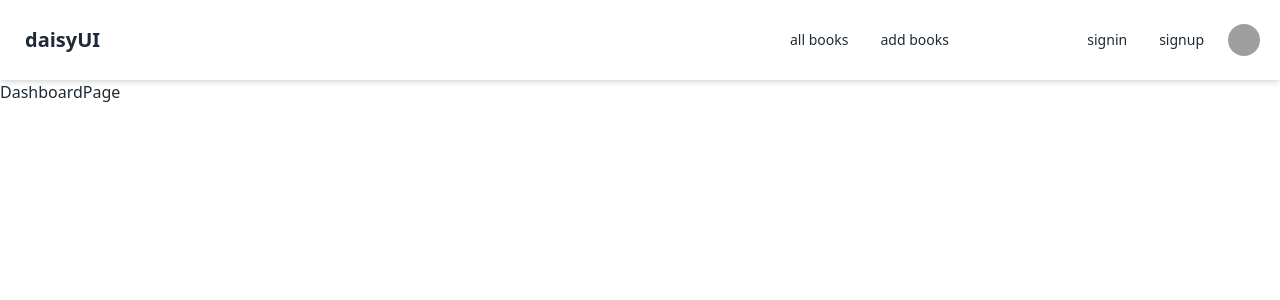
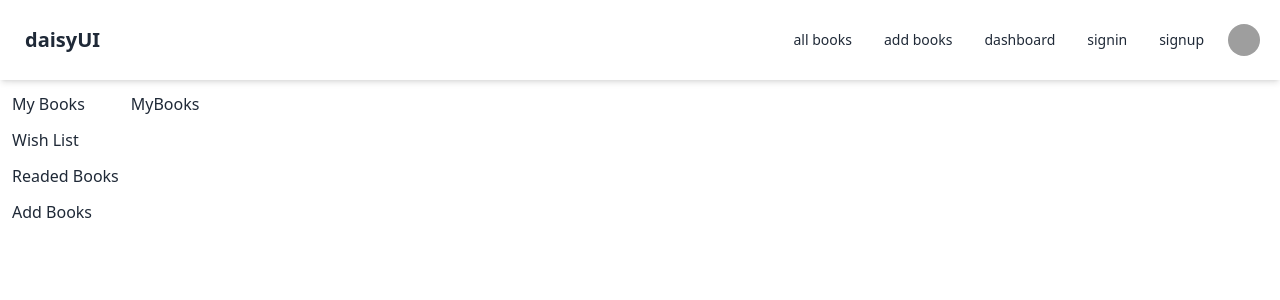
Before and after one commit to Moh-RAIEAN/assignment-5-frontend, a React (Vite) app: page /dashboard in a window 1280 px wide. Shown: the top 300 px of the page. Built offline with nearby package versions, Linux system fonts and the light colour scheme; grey boxes are pictures that could not be loaded.

Commit message:
created a basic dashboard layout and dashboard routes created

```diff
--- a/src/components/ui/Link.tsx
+++ b/src/components/ui/Link.tsx
@@ -11,7 +11,7 @@ export default function Link({
   return (
     <NavLink
       to={navigateTo}
-      className={({ isActive }) => (isActive ? "font-bold text-white" : "")}
+      className={({ isActive }) => (isActive ? "text-white" : "")}
     >
       {children}
     </NavLink>
--- a/src/components/view/Navbar.tsx
+++ b/src/components/view/Navbar.tsx
@@ -17,7 +17,7 @@ export default function Navbar() {
             <Link navigateTo="/add-book">add books</Link>
           </li>
           <li>
-            <Link navigateTo="/dashboard">dashboard</Link>
+            <Link navigateTo="/dashboard/">dashboard</Link>
           </li>
           <li>
             <Link navigateTo="/auth/signin">signin</Link>
--- a/src/pages/DashboardPage.tsx
+++ b/src/pages/DashboardPage.tsx
@@ -1,3 +1,18 @@
+import { Outlet } from "react-router-dom";
+import Link from "../components/ui/Link";
+
 export default function DashboardPage() {
-  return <div>DashboardPage</div>;
+  return (
+    <div className="flex gap-3 p-3">
+      <div className="flex flex-col gap-3">
+        <Link navigateTo="/dashboard/">My Books</Link>
+        <Link navigateTo="/dashboard/wish-list">Wish List</Link>
+        <Link navigateTo="/dashboard/readed-books">Readed Books</Link>
+        <Link navigateTo="/add-book">Add Books</Link>
+      </div>
+      <div>
+        <Outlet />
+      </div>
+    </div>
+  );
 }
--- /dev/null
+++ b/src/pages/MyBooks.tsx
@@ -0,0 +1,3 @@
+export default function MyBooks() {
+  return <div>MyBooks</div>;
+}
--- /dev/null
+++ b/src/pages/ReadedBooks.tsx
@@ -0,0 +1,3 @@
+export default function ReadedBooks() {
+  return <div>ReadedBooks</div>;
+}
--- /dev/null
+++ b/src/pages/WishList.tsx
@@ -0,0 +1,3 @@
+export default function WishList() {
+  return <div>WishList</div>;
+}
```
Also changed, not shown: src/routes/index.tsx (+12 -1 lines).
